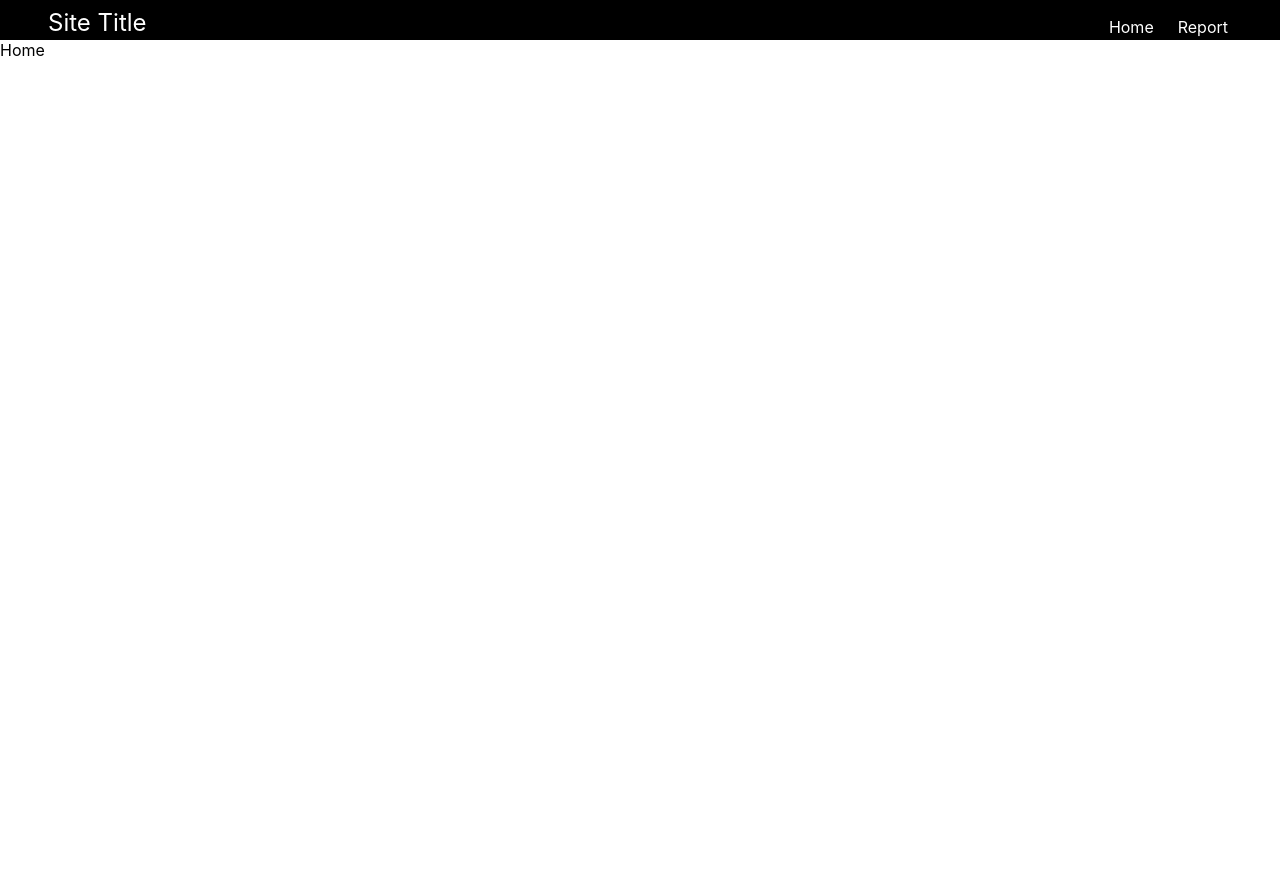
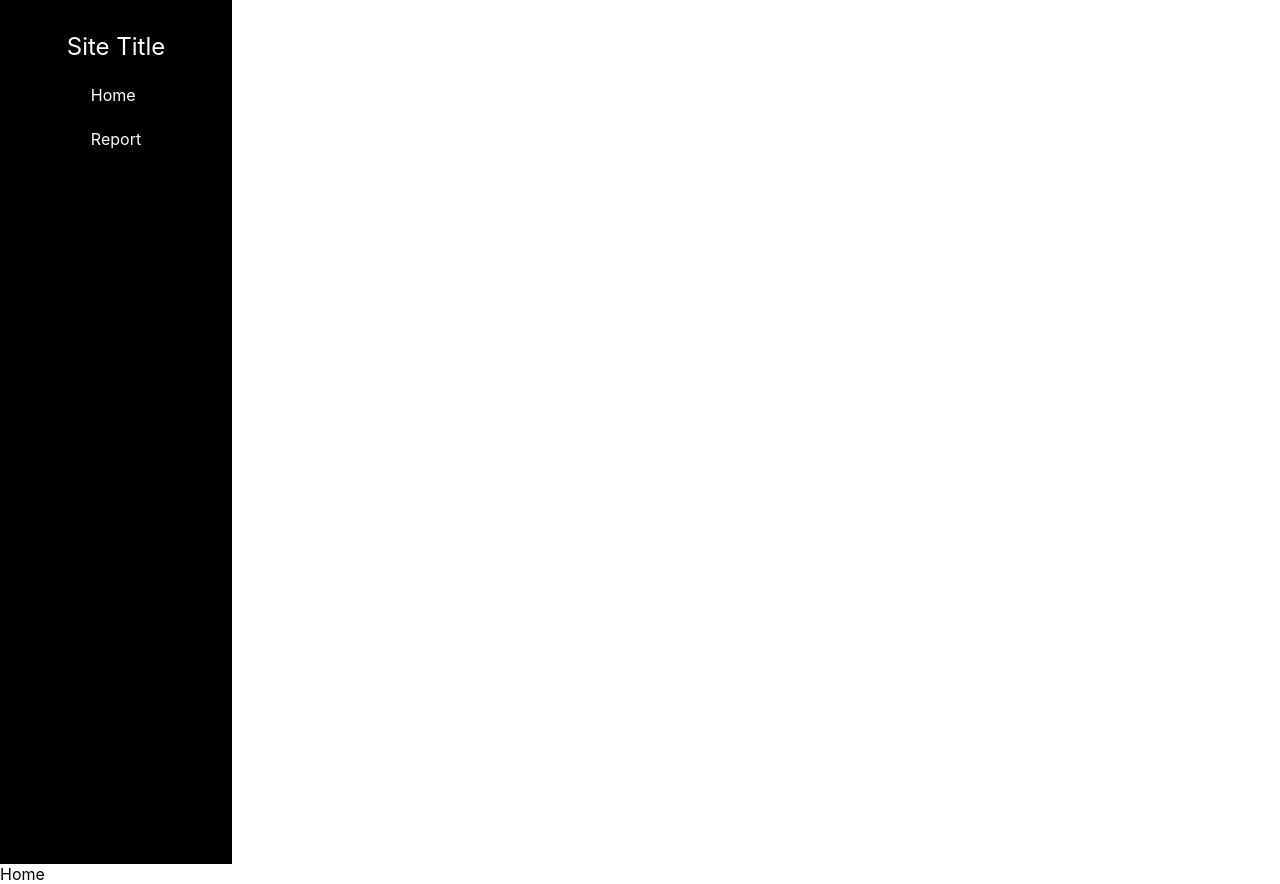
Before and after one commit to kat-mart/IrvineHacks, a React (Create React App) app in the folder react-app/: page / in a window 1280 px wide. Before the commit the page ends 800 px from the top, so only its background shows below. Built offline with nearby package versions, Linux system fonts and the light colour scheme.

Commit message:
update all

```diff
--- a/react-app/package.json
+++ b/react-app/package.json
@@ -6,6 +6,7 @@
     "cra-template": "1.2.0",
     "react": "^19.0.0",
     "react-dom": "^19.0.0",
+    "react-router-dom": "^7.1.3",
     "react-scripts": "5.0.1"
   },
   "scripts": {
--- a/react-app/src/components/Navbar.css
+++ b/react-app/src/components/Navbar.css
@@ -20,16 +20,18 @@ body {
 .nav {
     position: sticky;
     top: 0;
+    left: 0;
     background-color: black;
     color: white;
     display: flex;
-    justify-content: space-between;
+    flex-direction: column;
+    justify-content: flex-start;
     align-items: center;
-    gap: 2rem;
-    padding: 0 3rem;
-    padding-top: 0.5rem;
-    padding-bottom: 0.2rem;
+    gap: 1rem;
+    padding: 2rem 1rem;
     z-index: 1000;
+    height: 100vh;
+    width: 200px;
 }
 
 .nav ul {
@@ -37,6 +39,7 @@ body {
     margin: 0;
     list-style: none;
     display: flex;
+    flex-direction: column;
     gap: 1rem;
 }
 
```
Also changed, not shown: 1 other file (tests, documents, lock files or other folders).
